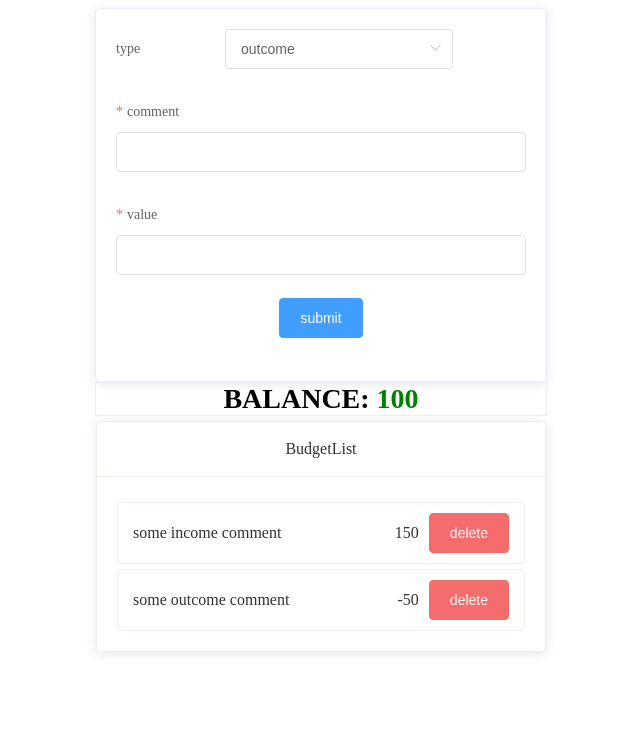
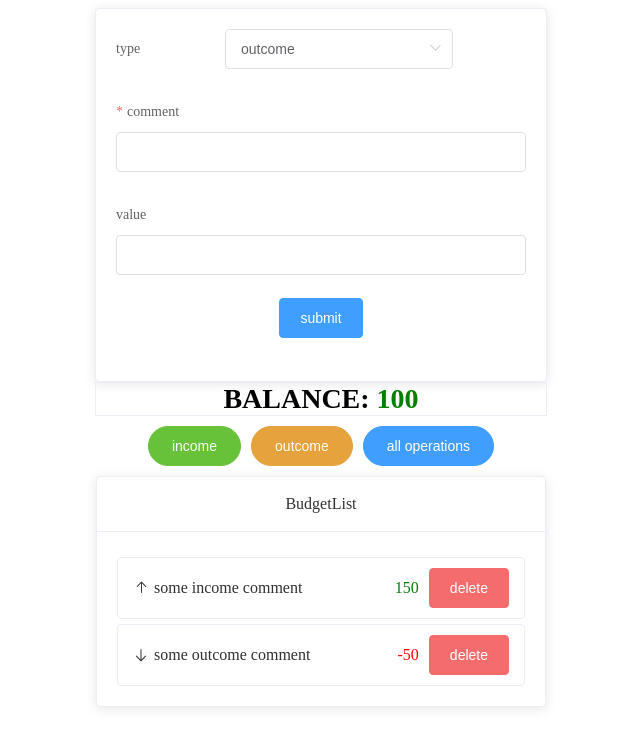
Before and after one commit to RihardXXX/budgetList, a Vue app: page / in a window 1280 px wide. Shown: the top 748 px of the page, without its empty margins (319-959 px from the left). Built offline with nearby package versions, Linux system fonts and the light colour scheme.

Commit message:
add icon color filter and validtae

```diff
--- a/src/App.vue
+++ b/src/App.vue
@@ -1,10 +1,9 @@
 <template>
   <div id="app">
-    <!-- ok: {{ok}}
-    cancel: {{cancel}} -->
     <Form @onSubmitForm="onSubmitForm" />
     <TotalBalance :total="totalBalanceSum"/>
-    <BudgetList :list="list"/>
+    <Filters @isFilter="isFilter" />
+    <BudgetList :list="list" :params="params"/>
   </div>
 </template>
 
@@ -12,6 +11,7 @@
 import BudgetList from "@/components/BudgetList";
 import Form from "@/components/Form";
 import TotalBalance from "@/components/TotalBalance";
+import Filters from "@/components/Filters";
 import { mapGetters, mapState } from "vuex";
 
 export default {
@@ -19,7 +19,13 @@ export default {
   components: {
     BudgetList,
     TotalBalance,
-    Form
+    Form,
+    Filters
+  },
+  data () {
+    return {
+      params: null
+    }
   },
   computed: {
     ...mapState({
@@ -27,11 +33,14 @@ export default {
       ok: (state) => state.budget.ok,
       cancel: (state) => state.budget.cancel,
     }),
-    ...mapGetters(['totalBalanceSum'])
+    ...mapGetters(['totalBalanceSum', 'resultList'])
   },
   methods: {
     onSubmitForm (data) {
       this.$store.commit('addObject', data)
+    },
+    isFilter (param) {
+      this.params = param
     }
   }
 };
--- a/src/components/BudgetList.vue
+++ b/src/components/BudgetList.vue
@@ -6,7 +6,7 @@
         <span>{{ header }}</span>
       </div>
       <template v-if="isList">
-        <div v-for="item in list" :key="item.id">
+        <div v-for="item in resultList" :key="item.id">
           <BudgetListItem :item="item" @showModal="showModal" />
         </div></template>
       <template v-else>
@@ -33,6 +33,10 @@ export default {
     list: {
       type: Array,
       required: true
+    },
+    params: {
+      type: String,
+      required: false
     }
   },
   data() {
@@ -50,6 +54,11 @@ export default {
     }),
     isList() {
       return this.list.length;
+    },
+    resultList () {
+      const { params, list } = this
+      if(params === 'all') return list
+      return !params ? list : list.filter(item => item.type === params)
     }
   },
   methods: {
--- a/src/components/BudgetListItem.vue
+++ b/src/components/BudgetListItem.vue
@@ -1,7 +1,8 @@
 <template>
   <div class="list-item">
+    <i :class="isIcon"></i>
     <span class="list-comment">{{ item.comment }}</span>
-    <span class="list-value">{{ item.value }}</span>
+    <span class="list-value" :style="{ color: isColor }">{{ item.value }}</span>
     <ElButton type="danger" @click="onDelete(item.id)">delete</ElButton>
   </div>
 </template>
@@ -13,6 +14,14 @@ export default {
   name: "BudgetListItem",
   props: {
     item: Object
+  },
+  computed: {
+    isIcon () {
+      return this.item.type === "income" ? 'el-icon-top' : 'el-icon-bottom'
+    },
+    isColor () {
+      return this.item.type === "income" ? 'green' : 'red'
+    }
   },
   methods: {
     onDelete (id){
@@ -35,4 +44,7 @@ export default {
   margin-left: auto;
   margin-right: 10px;
 }
+.list-comment {
+  margin-left: 5px;
+}
 </style>
--- /dev/null
+++ b/src/components/Filters.vue
@@ -0,0 +1,30 @@
+<template>
+  <div class="filter-wrap">
+    <ElButton type="success" @click="filter('income')" round>income</ElButton>
+    <ElButton type="warning" @click="filter('outcome')" round>outcome</ElButton>
+    <ElButton type="primary" @click="filter('all')" round>all operations</ElButton>
+  </div>
+</template>
+
+<script>
+
+export default {
+  name: 'Filters',
+  methods: {
+    filter (params) {
+      this.$emit('isFilter', params)
+    }
+  }
+}
+
+</script>
+
+<style scoped>
+.filter-wrap {
+  max-width: 450px;
+  margin: 0 auto;
+  text-align: center;
+  margin-top: 10px;
+  margin-bottom: 10px;
+}
+</style>
--- a/src/components/Form.vue
+++ b/src/components/Form.vue
@@ -24,6 +24,22 @@
 export default {
   name: "Form",
   data () {
+    var checkValue= (rule, value, callback) => {
+        if (!value) {
+          return callback(new Error('Please input the value > 0'));
+        }
+        setTimeout(() => {
+          if (!Number.isInteger(value)) {
+            callback(new Error('Please input digits'));
+          } else {
+            if (value <= 0) {
+              callback(new Error('Value > 0'));
+            } else {
+              callback();
+            }
+          }
+        }, 1000);
+      };
     return {
       formData: {
         type: "outcome",
@@ -36,15 +52,15 @@ export default {
             { min: 3, message: "Length should be 3 to 25", trigger: "blur" }
           ],
         value: [
-            { required: true, message: "please number value", trigger: "change"}
+            { validator: checkValue, trigger: "change"}
           ]
       }
     }
   },
   methods: {
-    submitForm (formName) {
+    submitForm () {
       this.$refs.form.validate((valid) => {
-        console.log(formName)
+        console.log(this.$refs.form)
           if (valid) {
             this.$emit("onSubmitForm", this.formData)
             this.$refs.form.resetFields()
```
